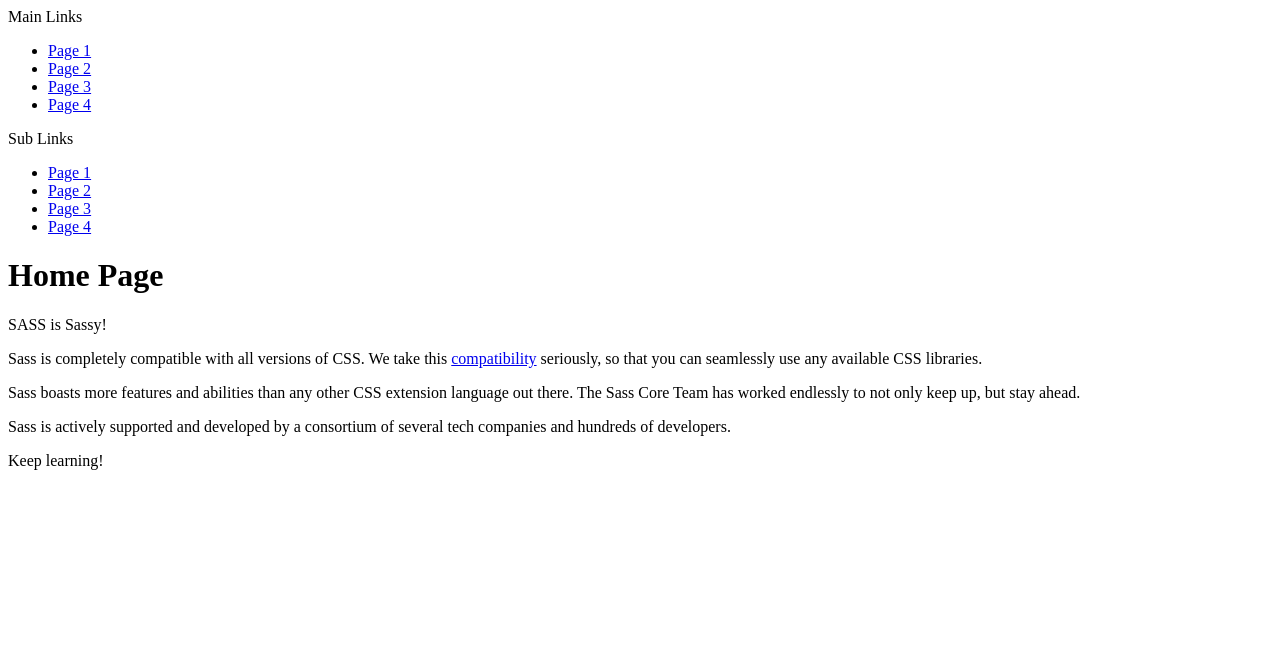
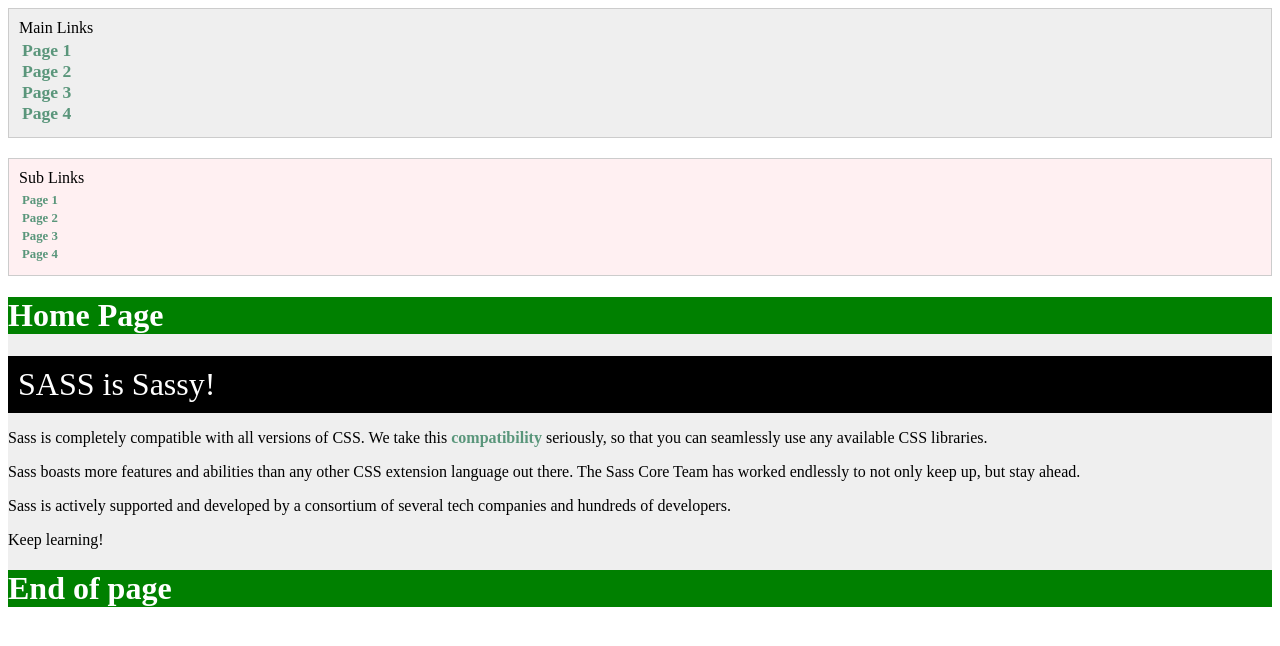
Before and after one commit to MNU-Fall-2023/css-primer, a plain HTML site: page index.html in a window 1280 px wide. Drawn offline with Linux system fonts and the light colour scheme.

Commit message:
updating CSS

```diff
--- a/index.html
+++ b/index.html
@@ -5,6 +5,84 @@
 <head>
     <title>Simple Grid</title>
     <meta charset="utf-8" />
+	<style>
+	h1{
+		background-color:green;
+		color:white;
+	}
+	.content-body {
+		background-color: #efefef;
+	}
+
+	.content-body a {
+		color: #5a967b;
+		text-decoration: none;
+		font-weight:bold;
+	}
+
+	.content-body a:hover{
+		color: #004400;
+		text-decoration: underline;
+	}
+
+	.content-body a:visited{
+		color: #fa967b;
+	}
+
+	.body-headline {
+		padding: 10px;
+		background-color: #000;
+		color: #ffffff;
+		font-size:2em;
+	}
+
+	.mainNav, .subNav {
+		border: 1px solid #ccc;
+		padding: 10px;
+	}
+
+	.mainNav ul, .subNav ul {
+		list-style: none;
+		margin: 3px;
+		padding: 0;
+	}
+
+	.mainNav {
+		background: #efefef;
+	}
+
+	.mainNav a {
+		color: #5a967b;
+		text-decoration:none;
+		font-weight: bold;
+		font-size: 1.1em;
+	}
+
+	.mainNav a:hover {
+		color: #fa967b;
+		text-decoration: underline;
+		font-weight: bold;
+		font-size: 1.1em;
+	}
+
+	.subNav {
+		background: #fff0f2;
+		margin-top: 20px;
+	}
+
+	.subNav a {
+		color: #5a967b;
+		text-decoration:none;
+		font-weight: bold;
+		font-size: .8em;
+	}
+
+	.subNav a:hover {
+		color: #004400;
+		text-decoration: underline;
+	}
+
+	</style>
 
 
 
@@ -42,6 +120,7 @@
             <p>Sass boasts more features and abilities than any other CSS extension language out there. The Sass Core Team has worked endlessly to not only keep up, but stay ahead.</p>
             <p>Sass is actively supported and developed by a consortium of several tech companies and hundreds of developers.</p>
             <div class="secondary-headline"><i class="fa fa-binoculars"></i> Keep learning!</div>
+			<h1>End of page</h1>
         </div>
     </div>
 </div>
```
